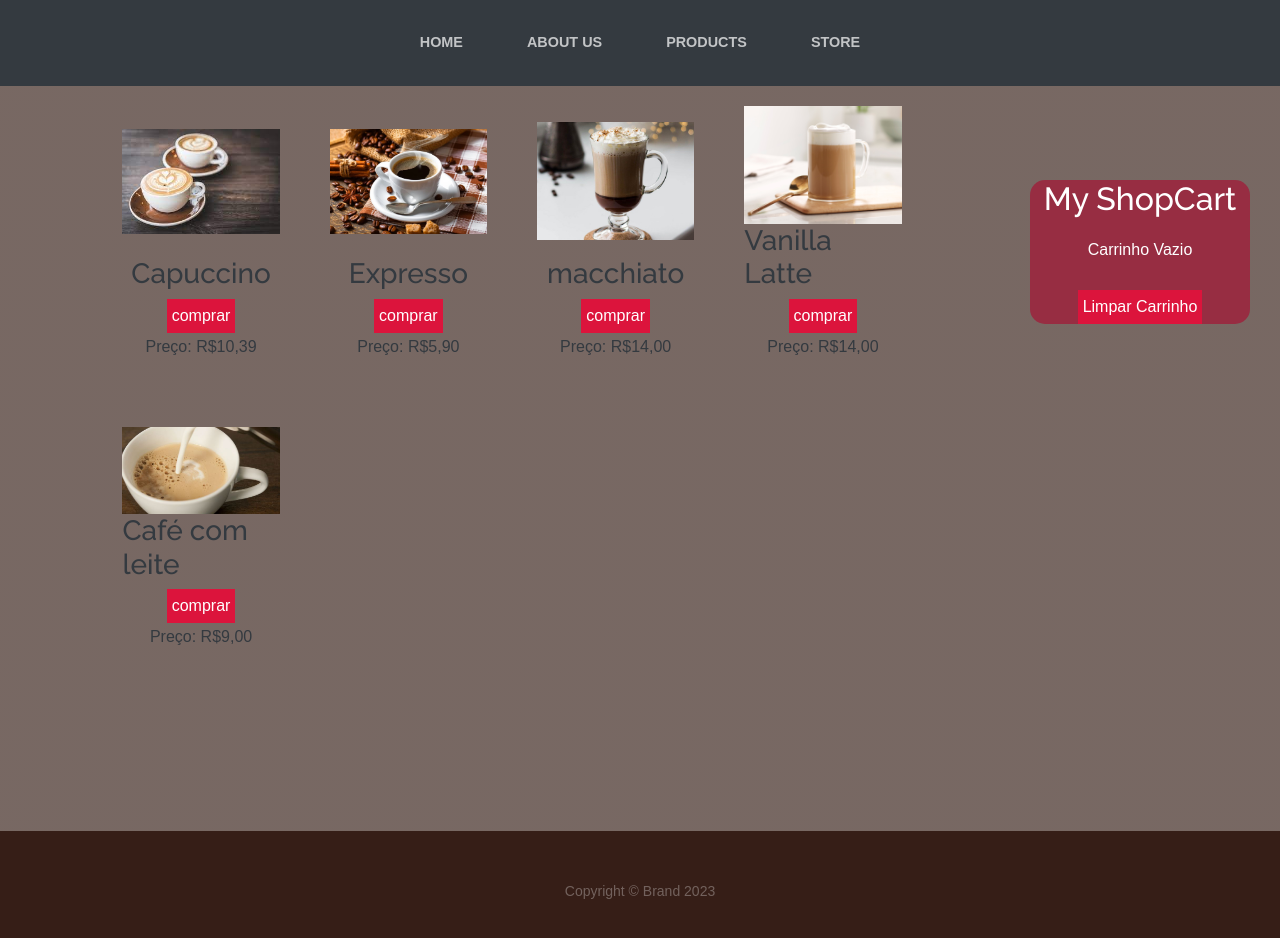
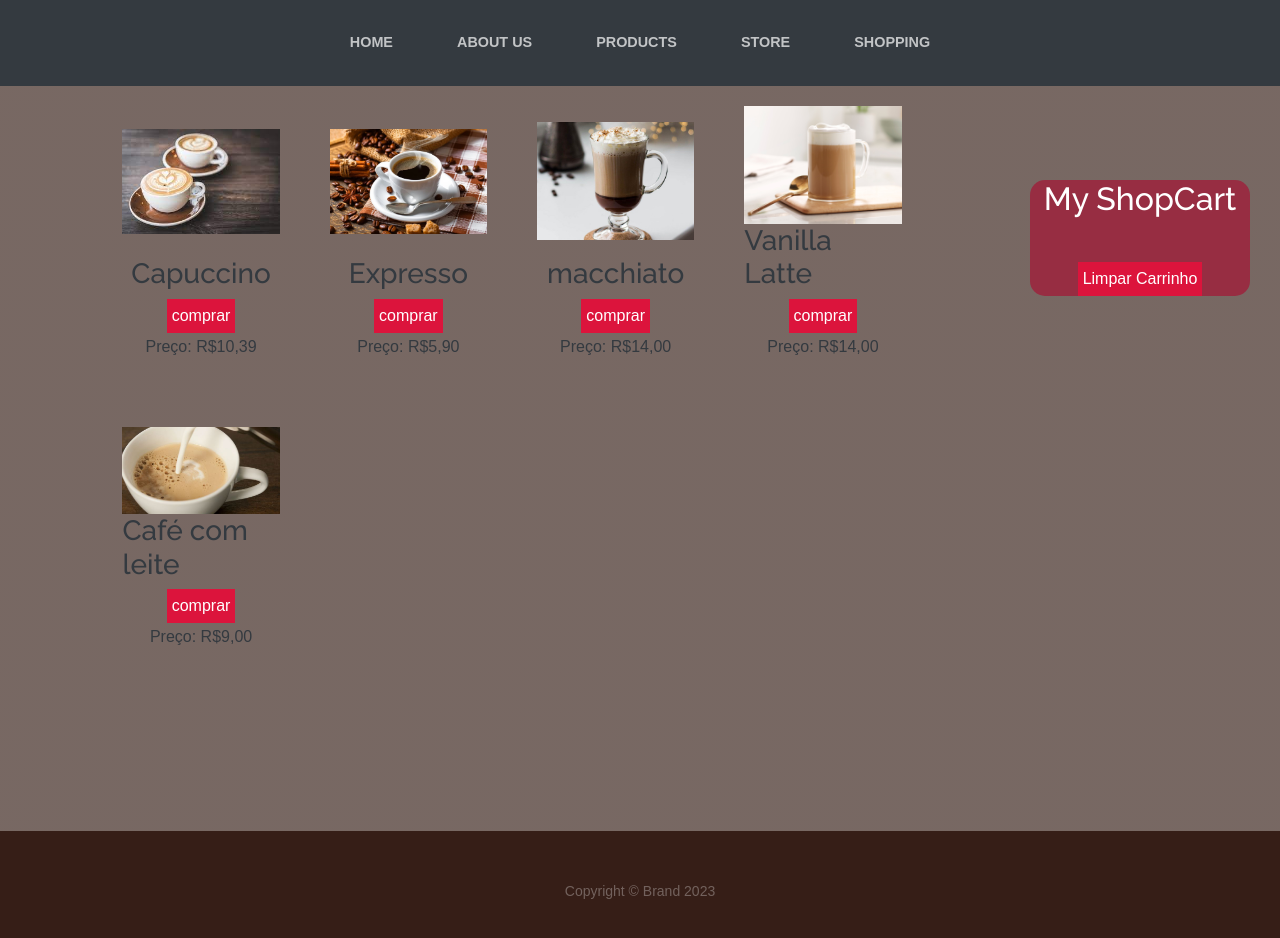
Before and after one commit to jonatasperaza/Final_Dev_web, a plain HTML site: page shopping.html in a window 1280 px wide. Drawn offline with Linux system fonts and the light colour scheme.

Commit message:
Add shopping link to navigation

```diff
--- a/assets/js/cart.js
+++ b/assets/js/cart.js
@@ -23,7 +23,6 @@ function limparCarrinho() {
     carrinho3.innerHTML = "";
     vazio.style.display = "block";
     carrinho3.innerHTML += "<h2>My ShopCart</h2>";
-    carrinho3.innerHTML += "<p id='vazio'>Carrinho Vazio</p>";
     carrinho3.innerHTML += " <button id='limpar' onclick='limparCarrinho()'>Limpar Carrinho</button>";
     total = Number(0);
     localStorage.setItem("total", Number(total));
--- a/shopping.html
+++ b/shopping.html
@@ -20,6 +20,7 @@
                     <li class="nav-item"><a class="nav-link" href="about.html">About us</a></li>
                     <li class="nav-item"><a class="nav-link" href="products.html">Products</a></li>
                     <li class="nav-item"><a class="nav-link" href="store.html">Store</a></li>
+                    <li class="nav-item"><a class="nav-link" href="shopping.html">Shopping</a></li>
                 </ul>
             </div>
         </div>
@@ -71,7 +72,7 @@
         <h2>
             My ShopCart
         </h2>
-        <p id="vazio">Carrinho Vazio</p>
+        <p id="vazio"></p>
         <button id="limpar" onclick="limparCarrinho()">
             Limpar Carrinho
         </button>
```
Also changed, not shown: about.html (+1 -0 lines), index.html (+1 -0 lines), products.html (+1 -0 lines), store.html (+1 -0 lines).
